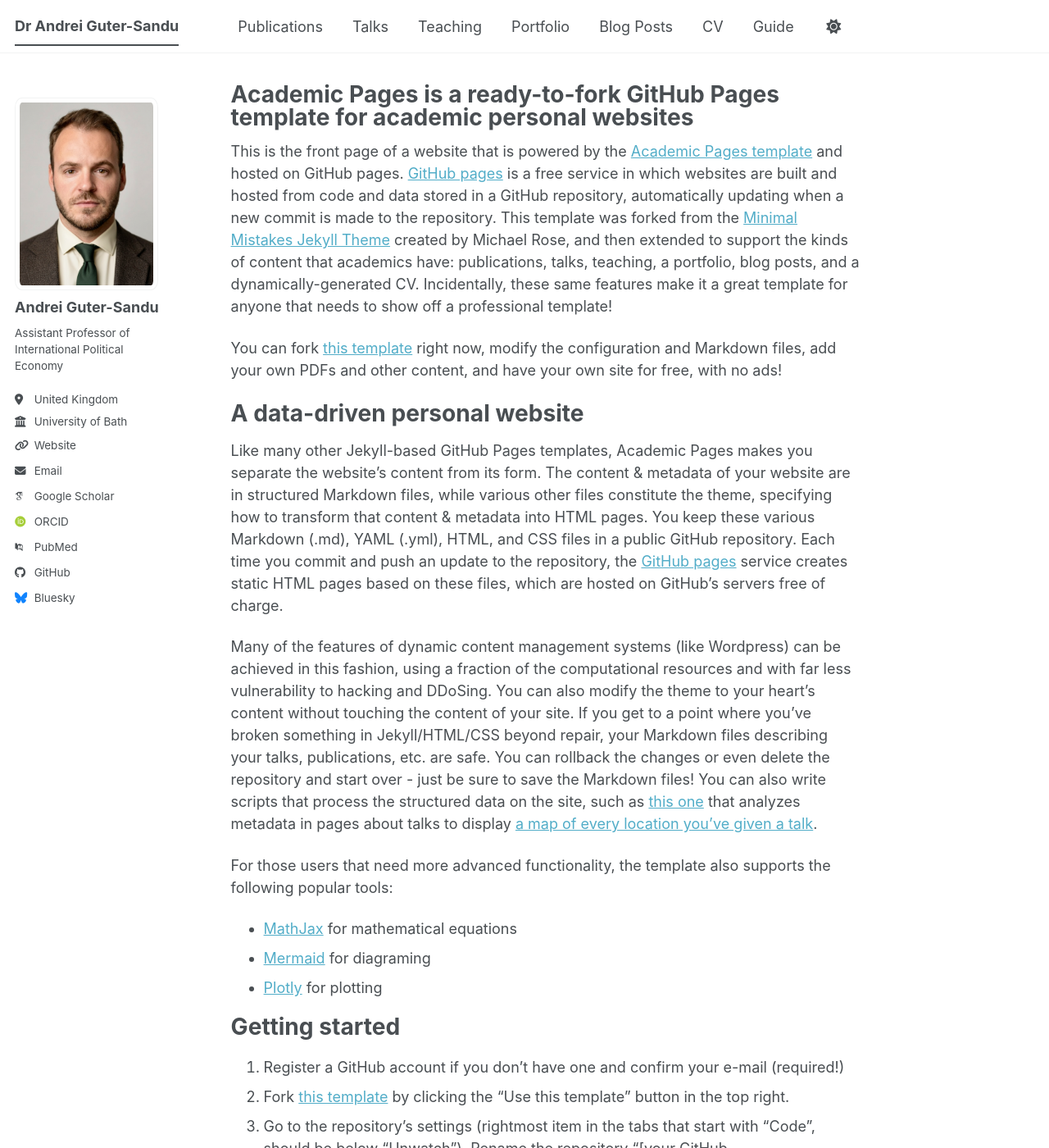
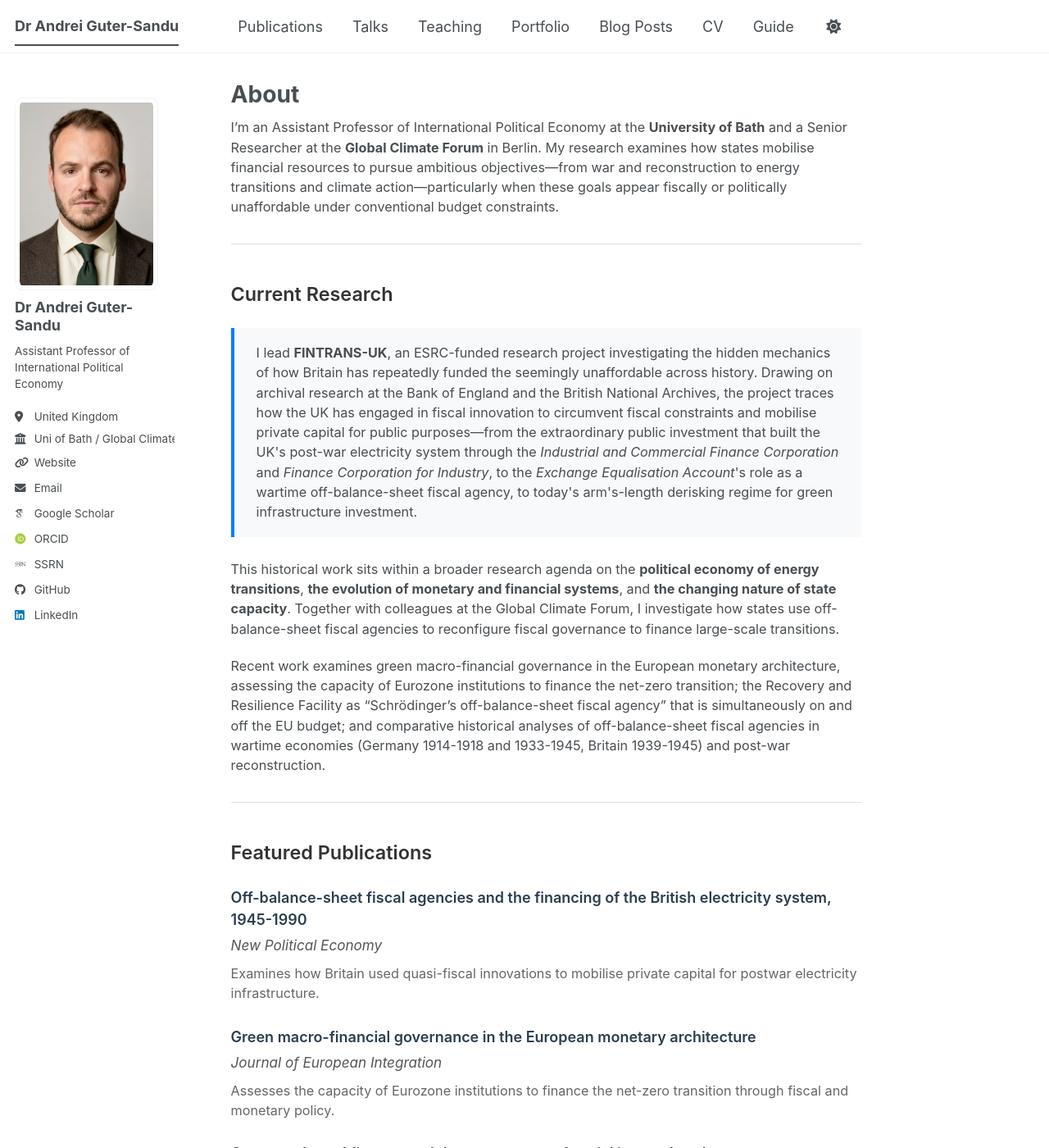
Before and after one commit to agutersandu/agutersandu.github.io, a Jekyll site: the page built from _pages/about.md, in a window 1280 px wide and 1400 px high. Shown: the whole window at 82% size. Built offline with Jekyll 4.4.1, drawn with Linux system fonts in a browser that asks for light colours; some web fonts are replaced; a script bundle is joined from its source files by our own code; library files that are not in the unit come from our copies; some of the changed text lies outside the part shown.

Commit message:
Update About page: improve visual design, add featured publications and institutional logos

```diff
--- a/_config.yml
+++ b/_config.yml
@@ -23,25 +23,25 @@
 #               Additional customization can be done by editing /_includes/author-profile.html
 author:
   # Biographic information
-  avatar           : "profile.png"
-  name             : "Andrei Guter-Sandu"
+  avatar           : "profile.png" # filename of your profile image placed in /images/ (e.g., "profile.png")
+  name             : "Dr Andrei Guter-Sandu"
   pronouns         : # example: "she/her"
   bio              : "Assistant Professor of International Political Economy"
   location         : "United Kingdom"
-  employer         : "University of Bath"
+  employer         : "Uni of Bath / Global Climate Forum"
   uri              : "https://researchportal.bath.ac.uk/en/persons/andrei-guter-sandu/publications/"
   email            : "ags77@bath.ac.uk"
 
   # Academic websites
   academia         : # URL
   arxiv            : # URL - Update with the correct link to your profile
-  googlescholar    : "https://scholar.google.com/citations?user=PS_CX0AAAAAJ"
+  googlescholar    : "https://scholar.google.com/citations?user=r7RANCoAAAAJ&hl=en"
   inspire-hep      : # URL
   impactstory      : # URL
-  orcid            : "https://orcid.org/yourorcidurl"
+  orcid            : "https://orcid.org/0000-0003-3143-6555"
   semantic         : # URL
-  ssrn             : # URL
-  pubmed           : "https://www.ncbi.nlm.nih.gov/pubmed/?term=john+snow"
+  ssrn             : "https://papers.ssrn.com/sol3/cf_dev/AbsByAuth.cfm?per_id=6922774"
+  pubmed           : # URL
   researchgate     : # URL
   scopus           : # URL
   zotero           : # URL
@@ -57,7 +57,7 @@
 
   # Social media
   artstation       : # Username
-  bluesky          : "bsky.app" # Replace this with you Bluesky username
+  bluesky          : # Replace this with you Bluesky username
   facebook         : # Username
   flickr           : # Username
   foursquare       : # Username
@@ -66,7 +66,7 @@
   keybase          : # Username
   instagram        : # Username
   lastfm           : # Username
-  linkedin         : # Username
+  linkedin         : "andrei-guter-sandu"
   mastodon         : # URL
   medium           : # URL
   pinterest        : # Username
--- a/_pages/about.md
+++ b/_pages/about.md
@@ -1,56 +1,179 @@
 ---
 permalink: /
-title: "Academic Pages is a ready-to-fork GitHub Pages template for academic personal websites"
+title: "About"
 author_profile: true
 redirect_from:
   - /about/
   - /about.html
 ---
 
-This is the front page of a website that is powered by the [Academic Pages template](https://github.com/academicpages/academicpages.github.io) and hosted on GitHub pages. [GitHub pages](https://pages.github.com) is a free service in which websites are built and hosted from code and data stored in a GitHub repository, automatically updating when a new commit is made to the repository. This template was forked from the [Minimal Mistakes Jekyll Theme](https://mmistakes.github.io/minimal-mistakes/) created by Michael Rose, and then extended to support the kinds of content that academics have: publications, talks, teaching, a portfolio, blog posts, and a dynamically-generated CV. Incidentally, these same features make it a great template for anyone that needs to show off a professional template!
+<style>
+  /* Make text slightly smaller */
+  .page__content p {
+    font-size: 0.9em;
+  }
 
- You can fork [this template](https://github.com/academicpages/academicpages.github.io) right now, modify the configuration and Markdown files, add your own PDFs and other content, and have your own site for free, with no ads!
+  /* Visual callout styling */
+  .project-highlight {
+    border-left: 4px solid #007bff;
+    padding: 1rem 1rem 1rem 1.5rem;
+    margin: 1.5rem 0;
+    background: #f8f9fa;
+    font-size: 0.9em;
+  }
 
-A data-driven personal website
-======
-Like many other Jekyll-based GitHub Pages templates, Academic Pages makes you separate the website's content from its form. The content & metadata of your website are in structured Markdown files, while various other files constitute the theme, specifying how to transform that content & metadata into HTML pages. You keep these various Markdown (.md), YAML (.yml), HTML, and CSS files in a public GitHub repository. Each time you commit and push an update to the repository, the [GitHub pages](https://pages.github.com/) service creates static HTML pages based on these files, which are hosted on GitHub's servers free of charge.
+  /* Section dividers - smaller spacing */
+  .section-divider {
+    border-top: 1px solid #e0e0e0;
+    margin: 1.8rem 0 1.2rem 0;
+  }
 
-Many of the features of dynamic content management systems (like Wordpress) can be achieved in this fashion, using a fraction of the computational resources and with far less vulnerability to hacking and DDoSing. You can also modify the theme to your heart's content without touching the content of your site. If you get to a point where you've broken something in Jekyll/HTML/CSS beyond repair, your Markdown files describing your talks, publications, etc. are safe. You can rollback the changes or even delete the repository and start over - just be sure to save the Markdown files! You can also write scripts that process the structured data on the site, such as [this one](https://github.com/academicpages/academicpages.github.io/blob/master/talkmap.ipynb) that analyzes metadata in pages about talks to display [a map of every location you've given a talk](https://academicpages.github.io/talkmap.html).
+  /* Section headers */
+  .section-header {
+    font-size: 1.3em;
+    font-weight: 600;
+    margin-bottom: 1rem;
+    color: #333;
+  }
 
-For those users that need more advanced functionality, the template also supports the following popular tools:
-- [MathJax](https://www.mathjax.org/) for mathematical equations
-- [Mermaid](https://mermaid.js.org/) for diagraming
-- [Plotly](https://plotly.com/javascript/) for plotting
+  /* Featured publications */
+  .featured-pubs {
+    margin: 1.5rem 0;
+  }
 
-Getting started
-======
-1. Register a GitHub account if you don't have one and confirm your e-mail (required!)
-1. Fork [this template](https://github.com/academicpages/academicpages.github.io) by clicking the "Use this template" button in the top right.
-1. Go to the repository's settings (rightmost item in the tabs that start with "Code", should be below "Unwatch"). Rename the repository "[your GitHub username].github.io", which will also be your website's URL.
-1. Set site-wide configuration and create content & metadata (see below -- also see [this set of diffs](https://archive.is/3TPas) showing what files were changed to set up [an example site](https://getorg-testacct.github.io) for a user with the username "getorg-testacct")
-1. Upload any files (like PDFs, .zip files, etc.) to the files/ directory. They will appear at https://[your GitHub username].github.io/files/example.pdf.
-1. Check status by going to the repository settings, in the "GitHub pages" section
+  .pub-item {
+    margin-bottom: 1.5rem;
+  }
 
-Site-wide configuration
-------
-The main configuration file for the site is in the base directory in [_config.yml](https://github.com/academicpages/academicpages.github.io/blob/master/_config.yml), which defines the content in the sidebars and other site-wide features. You will need to replace the default variables with ones about yourself and your site's github repository. The configuration file for the top menu is in [_data/navigation.yml](https://github.com/academicpages/academicpages.github.io/blob/master/_data/navigation.yml). For example, if you don't have a portfolio or blog posts, you can remove those items from that navigation.yml file to remove them from the header.
+  .pub-title {
+    font-weight: 600;
+    color: #2c3e50;
+    margin-bottom: 0.3rem;
+  }
 
-Create content & metadata
-------
-For site content, there is one Markdown file for each type of content, which are stored in directories like _publications, _talks, _posts, _teaching, or _pages. For example, each talk is a Markdown file in the [_talks directory](https://github.com/academicpages/academicpages.github.io/tree/master/_talks). At the top of each Markdown file is structured data in YAML about the talk, which the theme will parse to do lots of cool stuff. The same structured data about a talk is used to generate the list of talks on the [Talks page](https://academicpages.github.io/talks), each [individual page](https://academicpages.github.io/talks/2012-03-01-talk-1) for specific talks, the talks section for the [CV page](https://academicpages.github.io/cv), and the [map of places you've given a talk](https://academicpages.github.io/talkmap.html) (if you run this [python file](https://github.com/academicpages/academicpages.github.io/blob/master/talkmap.py) or [Jupyter notebook](https://github.com/academicpages/academicpages.github.io/blob/master/talkmap.ipynb), which creates the HTML for the map based on the contents of the _talks directory).
+  .pub-title a {
+    color: #2c3e50;
+    text-decoration: none;
+    transition: color 0.2s ease;
+  }
 
-**Markdown generator**
+  .pub-title a:hover {
+    color: #007bff;
+  }
 
-The repository includes [a set of Jupyter notebooks](https://github.com/academicpages/academicpages.github.io/tree/master/markdown_generator
-) that converts a CSV containing structured data about talks or presentations into individual Markdown files that will be properly formatted for the Academic Pages template. The sample CSVs in that directory are the ones I used to create my own personal website at stuartgeiger.com. My usual workflow is that I keep a spreadsheet of my publications and talks, then run the code in these notebooks to generate the Markdown files, then commit and push them to the GitHub repository.
+  .pub-journal {
+    font-style: italic;
+    color: #555;
+    font-size: 0.95em;
+  }
 
-How to edit your site's GitHub repository
-------
-Many people use a git client to create files on their local computer and then push them to GitHub's servers. If you are not familiar with git, you can directly edit these configuration and Markdown files directly in the github.com interface. Navigate to a file (like [this one](https://github.com/academicpages/academicpages.github.io/blob/master/_talks/2012-03-01-talk-1.md) and click the pencil icon in the top right of the content preview (to the right of the "Raw | Blame | History" buttons). You can delete a file by clicking the trashcan icon to the right of the pencil icon. You can also create new files or upload files by navigating to a directory and clicking the "Create new file" or "Upload files" buttons.
+  .pub-description {
+    margin-top: 0.5rem;
+    color: #666;
+    font-size: 0.9em;
+  }
 
-Example: editing a Markdown file for a talk
-![Editing a Markdown file for a talk](/images/editing-talk.png)
+  /* Institutional logos */
+  .affiliations-section {
+    margin-top: 3rem;
+    padding-top: 2rem;
+    border-top: 2px solid #e0e0e0;
+  }
 
-For more info
-------
-More info about configuring Academic Pages can be found in [the guide](https://academicpages.github.io/markdown/), the [growing wiki](https://github.com/academicpages/academicpages.github.io/wiki), and you can always [ask a question on GitHub](https://github.com/academicpages/academicpages.github.io/discussions). The [guides for the Minimal Mistakes theme](https://mmistakes.github.io/minimal-mistakes/docs/configuration/) (which this theme was forked from) might also be helpful.
+  .logos-container {
+    display: flex;
+    align-items: center;
+    justify-content: space-around;
+    flex-wrap: wrap;
+    gap: 2rem;
+    margin-top: 1.5rem;
+    opacity: 0.7;
+  }
+
+  .logo-item {
+    flex: 0 1 auto;
+    text-align: center;
+  }
+
+  .logo-item img {
+    max-height: 60px;
+    max-width: 180px;
+    filter: grayscale(100%);
+    transition: filter 0.3s ease;
+  }
+
+  .logo-item img:hover {
+    filter: grayscale(0%);
+  }
+</style>
+
+I'm an Assistant Professor of International Political Economy at the **University of Bath** and a Senior Researcher at the **Global Climate Forum** in Berlin. My research examines how states mobilise financial resources to pursue ambitious objectives—from war and reconstruction to energy transitions and climate action—particularly when these goals appear fiscally or politically unaffordable under conventional budget constraints.
+
+<div class="section-divider"></div>
+
+<h3 class="section-header">Current Research</h3>
+
+<div class="project-highlight">
+I lead <strong>FINTRANS-UK</strong>, an ESRC-funded research project investigating the hidden mechanics of how Britain has repeatedly funded the seemingly unaffordable across history. Drawing on archival research at the Bank of England and the British National Archives, the project traces how the UK has engaged in fiscal innovation to circumvent fiscal constraints and mobilise private capital for public purposes—from the extraordinary public investment that built the UK's post-war electricity system through the <em>Industrial and Commercial Finance Corporation</em> and <em>Finance Corporation for Industry</em>, to the <em>Exchange Equalisation Account</em>'s role as a wartime off-balance-sheet fiscal agency, to today's arm's-length derisking regime for green infrastructure investment.
+</div>
+
+This historical work sits within a broader research agenda on the **political economy of energy transitions**, **the evolution of monetary and financial systems**, and **the changing nature of state capacity**. Together with colleagues at the Global Climate Forum, I investigate how states use off-balance-sheet fiscal agencies to reconfigure fiscal governance to finance large-scale transitions.
+
+Recent work examines green macro-financial governance in the European monetary architecture, assessing the capacity of Eurozone institutions to finance the net-zero transition; the Recovery and Resilience Facility as "Schrödinger's off-balance-sheet fiscal agency" that is simultaneously on and off the EU budget; and comparative historical analyses of off-balance-sheet fiscal agencies in wartime economies (Germany 1914-1918 and 1933-1945, Britain 1939-1945) and post-war reconstruction.
+
+<div class="section-divider"></div>
+
+<h3 class="section-header">Featured Publications</h3>
+
+<div class="featured-pubs">
+  <div class="pub-item">
+    <div class="pub-title"><a href="YOUR_PUBLICATION_URL_HERE" target="_blank">Off-balance-sheet fiscal agencies and the financing of the British electricity system, 1945-1990</a></div>
+    <div class="pub-journal">New Political Economy</div>
+    <div class="pub-description">Examines how Britain used quasi-fiscal innovations to mobilise private capital for postwar electricity infrastructure.</div>
+  </div>
+
+  <div class="pub-item">
+    <div class="pub-title"><a href="YOUR_PUBLICATION_URL_HERE" target="_blank">Green macro-financial governance in the European monetary architecture</a></div>
+    <div class="pub-journal">Journal of European Integration</div>
+    <div class="pub-description">Assesses the capacity of Eurozone institutions to finance the net-zero transition through fiscal and monetary policy.</div>
+  </div>
+
+  <div class="pub-item">
+    <div class="pub-title"><a href="YOUR_PUBLICATION_URL_HERE" target="_blank">Outcome-based finance and the governance of social impact bonds</a></div>
+    <div class="pub-journal">Environment and Planning A</div>
+    <div class="pub-description">Analyzes how financial instruments reshape valuation processes and contract design in public service delivery.</div>
+  </div>
+</div>
+
+<div class="section-divider"></div>
+
+<h3 class="section-header">Earlier Research</h3>
+
+My earlier research explored the so-called financialisation of social policy through outcome-based finance markets and social impact bonds, examining how social impact is conceived, measured, and accounted for when financial instruments are used to fund social services. This work on valuation processes, contract design, and the governance of public services through private financial markets informs my current focus on how states use private financial actors, instruments, and markets in governing grand challenges.
+
+<div class="section-divider"></div>
+
+<h3 class="section-header">Background</h3>
+
+I hold a PhD in International Political Economy from **City, University of London**, and was previously an ESRC Postdoctoral Fellow at the **London School of Economics** and a Research Officer on the QUAD project at LSE's **Centre for Analysis of Risk and Regulation**. My research has been published in *Competition and Change*, *Environment and Planning A*, *Journal of European Integration*, *New Political Economy*, and other leading journals. I supervise doctoral research on climate finance, energy systems, and the geopolitics of finance.
+
+<div class="affiliations-section">
+  <h3 class="section-header">Affiliations</h3>
+  <div class="logos-container">
+    <div class="logo-item">
+      <img src="/images/logos/bath-logo.png" alt="University of Bath">
+    </div>
+    <div class="logo-item">
+      <img src="/images/logos/gcf-logo.png" alt="Global Climate Forum">
+    </div>
+    <div class="logo-item">
+      <img src="/images/logos/esrc-logo.png" alt="ESRC">
+    </div>
+    <div class="logo-item">
+      <img src="/images/logos/city-logo.png" alt="City, University of London">
+    </div>
+    <div class="logo-item">
+      <img src="/images/logos/lse-logo.png" alt="London School of Economics">
+    </div>
+  </div>
+</div>
```
Also changed, not shown: images/logos/bath-logo.png (added), images/logos/city-logo.png (added), images/logos/esrc-logo.png (added), images/logos/gcf-logo.png (added), images/logos/lse-logo.png (added).
